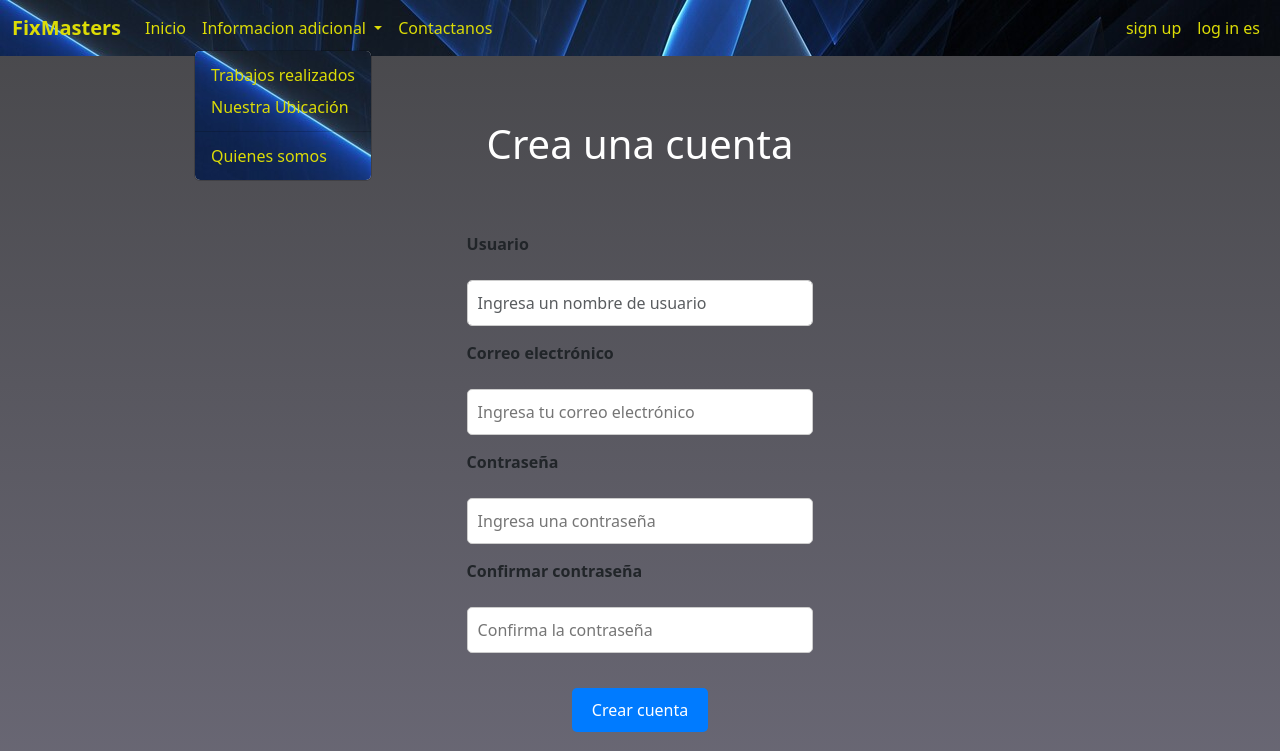
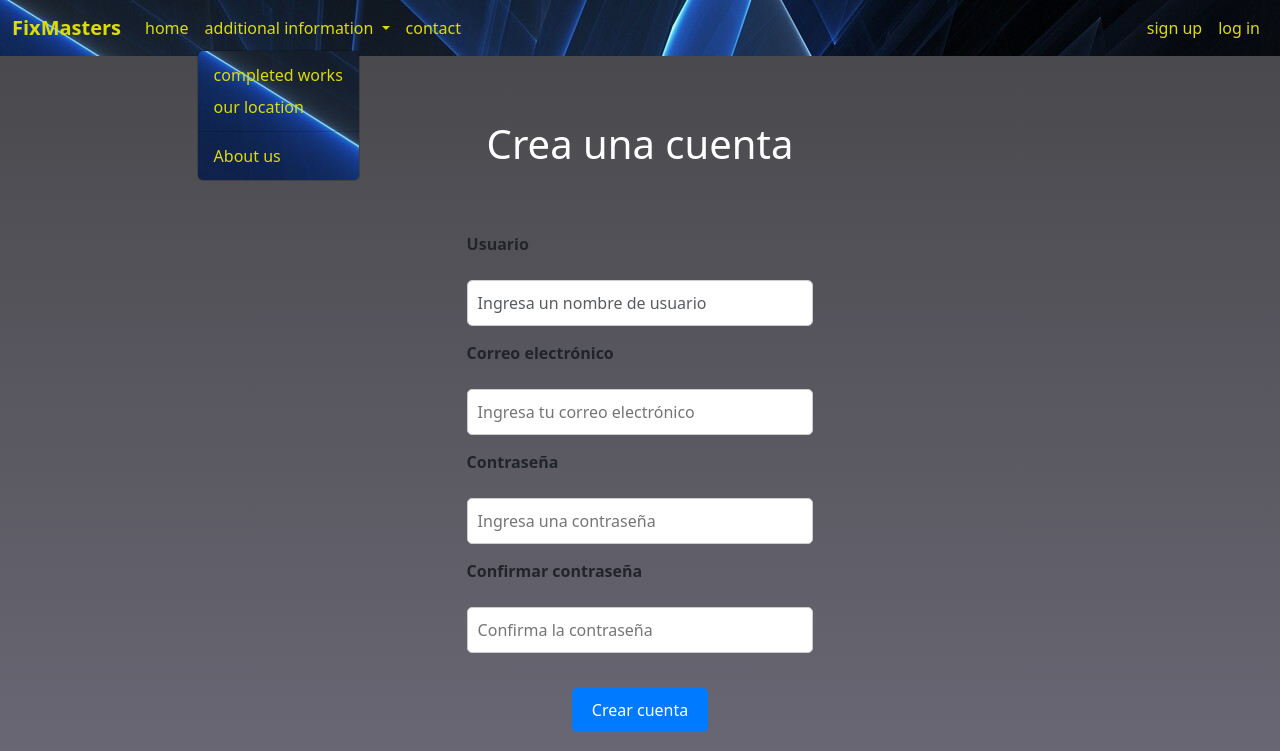
Before and after one commit to x4leqxinn/english-dj-web, a Django app: page /crearCuenta/ in a window 1280 px wide, after a click on "additional information". Shown: the top 751 px of the page. Run offline with Django 4.2, Linux system fonts and the light colour scheme.

Commit message:
ADD: NAV Trans

```diff
--- a/web_prueba_ingles/templates/base.html
+++ b/web_prueba_ingles/templates/base.html
@@ -40,53 +40,50 @@
                 <ul class="navbar-nav me-auto mb-2 mb-lg-0">
                     <li class="nav-item">
                         <a class="nav-link active seleccion" id="letras" aria-current="page"
-                            href="{%url 'index'%}">Inicio</a>
+                            href="{%url 'index'%}">{% trans "home" %}</a>
                     </li>
                     <li class="nav-item dropdown">
                         <a class="nav-link dropdown-toggle seleccion" id="letras" role="button"
                             data-bs-toggle="dropdown" aria-expanded="false">
-                            Informacion adicional
+                            {%  trans "additional information" %}
                         </a>
                         <ul class="dropdown-menu" id="menu_navegador">
-                            <li><a class="dropdown-item" id="letras" href="{%url 'Trabajos realizados.html'%}">Trabajos
-                                    realizados</a></li>
-                            <li><a class="dropdown-item" id="letras" href="{%url 'Donde Estamos.html'%}">Nuestra Ubicación</a></li>
+                            <li><a class="dropdown-item" id="letras" href="{%url 'Trabajos realizados.html'%}">{% trans "completed works"%}</a></li>
+                            <li><a class="dropdown-item" id="letras" href="{%url 'Donde Estamos.html'%}">{% trans "our location" %}</a></li>
                             <li>
                                 <hr class="dropdown-divider">
                             </li>
-                            <li><a class="dropdown-item" id="letras" href="{%url 'Quienes somos.html'%}">Quienes
-                                    somos</a></li>
+                            <li><a class="dropdown-item" id="letras" href="{%url 'Quienes somos.html'%}">{% trans "About us" %}</a></li>
                         </ul>
                     </li>
                     <li class="nav-item">
                         <a class="nav-link active seleccion" id="letras" aria-current="page"
-                            href="{%url 'Formulario de contacto.html'%}">Contactanos</a>
+                            href="{%url 'Formulario de contacto.html'%}">{% trans "contact" %}</a>
                     </li>
                 </ul>
                 <ul class="navbar-nav ml-auto">
                     {% if user.is_authenticated %}
                     <li class="nav-item">
                         <span class="nav-link" id="letras" aria-current="page"
-                            href="">Bienvenido {{ user.username }}</span>
+                            href="">{% trans "welcome_user" %} {{ user.username }}</span>
                     </li>
                     <li class="nav-item">
                         <a class="nav-link active seleccionClaro" href="{%url 'Usuario.html'%}"  id="letras" aria-current="page">
-                            <img src="{% static 'images/tuercaaa.png' %}" width="20px" height="20pz"> Ajustes
+                            <img src="{% static 'images/tuercaaa.png' %}" width="20px" height="20pz"> {% trans "settings" %}
                         </a>
                     </li>
                     <li class="nav-item">
                         <a class="nav-link active seleccionClaro" id="letras" aria-current="page"
-                            href="{% url 'logout' %}">Cerrar sesión</a>
+                            href="{% url 'logout' %}">{% trans "log out" %}</a>
                     </li>
                     {% else %}
                         <li class="nav-item">
                             <a class="nav-link active seleccionClaro" id="letras" aria-current="page"
                                 href="{%url 'Crear cuenta.html'%}">{% trans "sign up" %}</a>
                         </li>
-                        {% get_current_language as LANGUAGE_CODE %}
                         <li class="nav-item">
                             <a class="nav-link active seleccionClaro" id="letras" aria-current="page"
-                                href="{%url 'Iniciar Sesion.html'%}">{% trans "log in" %} {{ LANGUAGE_CODE }}</a>
+                                href="{%url 'Iniciar Sesion.html'%}">{% trans "log in" %}</a>
                         </li>
                     {% endif %}
 
--- a/web_prueba_ingles/views.py
+++ b/web_prueba_ingles/views.py
@@ -9,6 +9,7 @@ from django.contrib.auth import authenticate,logout,login
 from django.contrib.auth.decorators import login_required, permission_required
 
 def index(request):
+    change_language(request,'en')
     return render(request, 'Index.html')
 
 
@@ -90,3 +91,15 @@ def iniciar_sesion(request):
 def cerrar_sesion(request):
     logout(request)
     return redirect(to='index')
+
+
+from django.utils import translation
+from django.http import HttpResponseRedirect
+from django.conf import settings
+
+def change_language(request, language_code):
+    translation.activate(language_code)
+    request.session['django_language'] = language_code
+    response = HttpResponseRedirect(request.META.get('HTTP_REFERER'))
+    response.set_cookie(settings.LANGUAGE_COOKIE_NAME, language_code)
+    return response
```
Also changed, not shown: REAME.md (added, +2 -0 lines), db.sqlite3, locale/en/LC_MESSAGES/django.po (added), locale/es/LC_MESSAGES/django.po (added).
